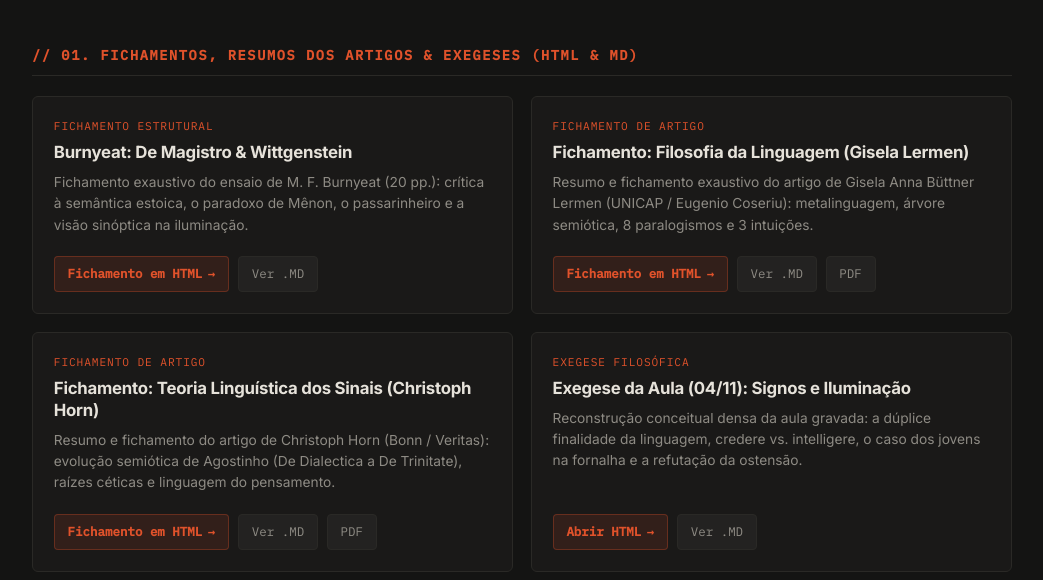
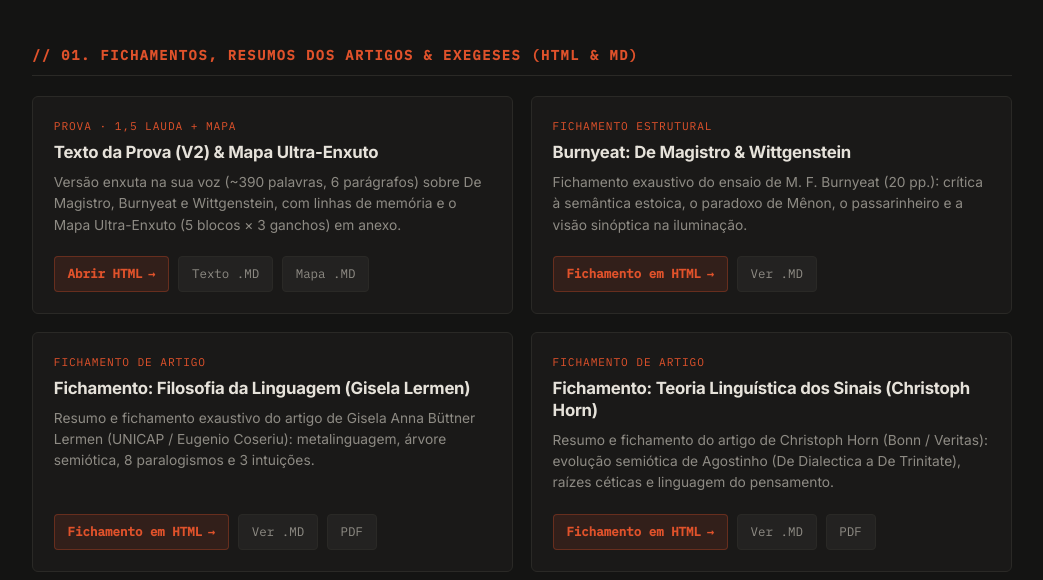
Before and after one commit to Jpitajr/agostinho-de-magistro, a plain HTML site: page index.html in a window 1280 px wide. Shown: the part 220-800 px from the top of the page, without its empty margins (118-1161 px from the left). Drawn offline with Linux system fonts and the light colour scheme.

Commit message:
Auto-sync: index.html

```diff
--- a/index.html
+++ b/index.html
@@ -280,6 +280,20 @@
     <h2 class="section-heading">// 01. fichamentos, resumos dos artigos &amp; exegeses (html &amp; md)</h2>
     <div class="cards-grid">
 
+      <!-- Texto da Prova V2 + Mapa Anexo -->
+      <div class="doc-card">
+        <div>
+          <div class="card-badge">Prova · 1,5 Lauda + Mapa</div>
+          <div class="card-title">Texto da Prova (V2) &amp; Mapa Ultra-Enxuto</div>
+          <div class="card-desc">Versão enxuta na sua voz (~390 palavras, 6 parágrafos) sobre De Magistro, Burnyeat e Wittgenstein, com linhas de memória e o Mapa Ultra-Enxuto (5 blocos × 3 ganchos) em anexo.</div>
+        </div>
+        <div class="card-actions">
+          <a href="texto_prova_1_5_laudas_v2.html" class="btn-link btn-primary">Abrir HTML <span>→</span></a>
+          <a href="Texto_Prova_1,5_Laudas_V2.md" class="btn-link btn-secondary">Texto .MD</a>
+          <a href="Mapa_Ultra_Enxuto_Prova.md" class="btn-link btn-secondary">Mapa .MD</a>
+        </div>
+      </div>
+
       <!-- Fichamento Burnyeat -->
       <div class="doc-card">
         <div>
@@ -416,6 +430,14 @@
     <h2 class="section-heading">// 03. arquivos markdown (.md) &amp; transcrição da aula</h2>
     <div class="md-source-list">
       <div class="md-source-item">
+        <a href="Texto_Prova_1,5_Laudas_V2.md">📄 Texto da Prova — 1,5 Lauda (Versão V2).md</a>
+        <span class="md-tag">3 KB</span>
+      </div>
+      <div class="md-source-item">
+        <a href="Mapa_Ultra_Enxuto_Prova.md">📄 Mapa Ultra-Enxuto da Prova (5 Blocos × 3 Ganchos).md</a>
+        <span class="md-tag">3 KB</span>
+      </div>
+      <div class="md-source-item">
         <a href="[ARTIGO] Agostinho_De Magistro_Uma análise sob o aspecto da Filosofia da Linguagem.md">📄 Resumo &amp; Fichamento: Filosofia da Linguagem (Gisela Lermen).md</a>
         <span class="md-tag">61 KB</span>
       </div>
```
